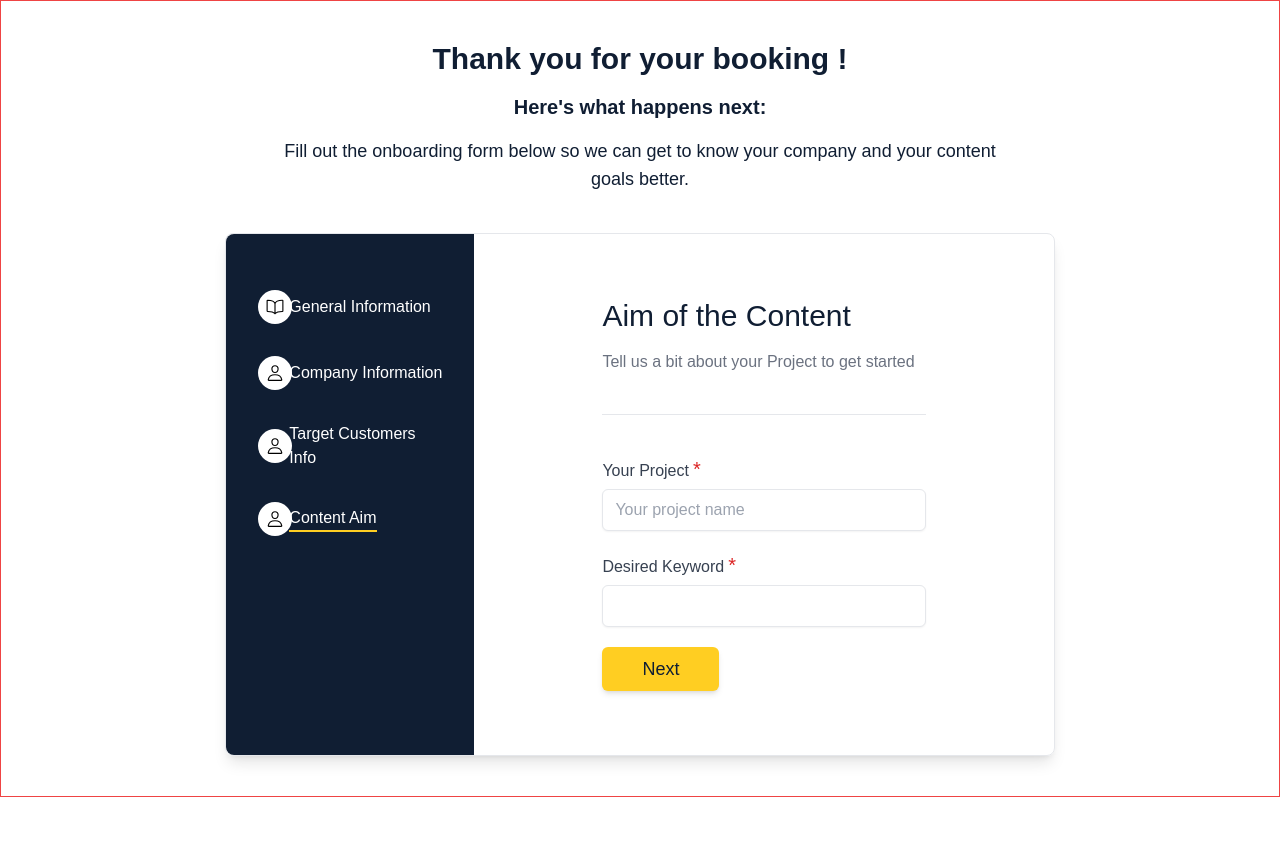
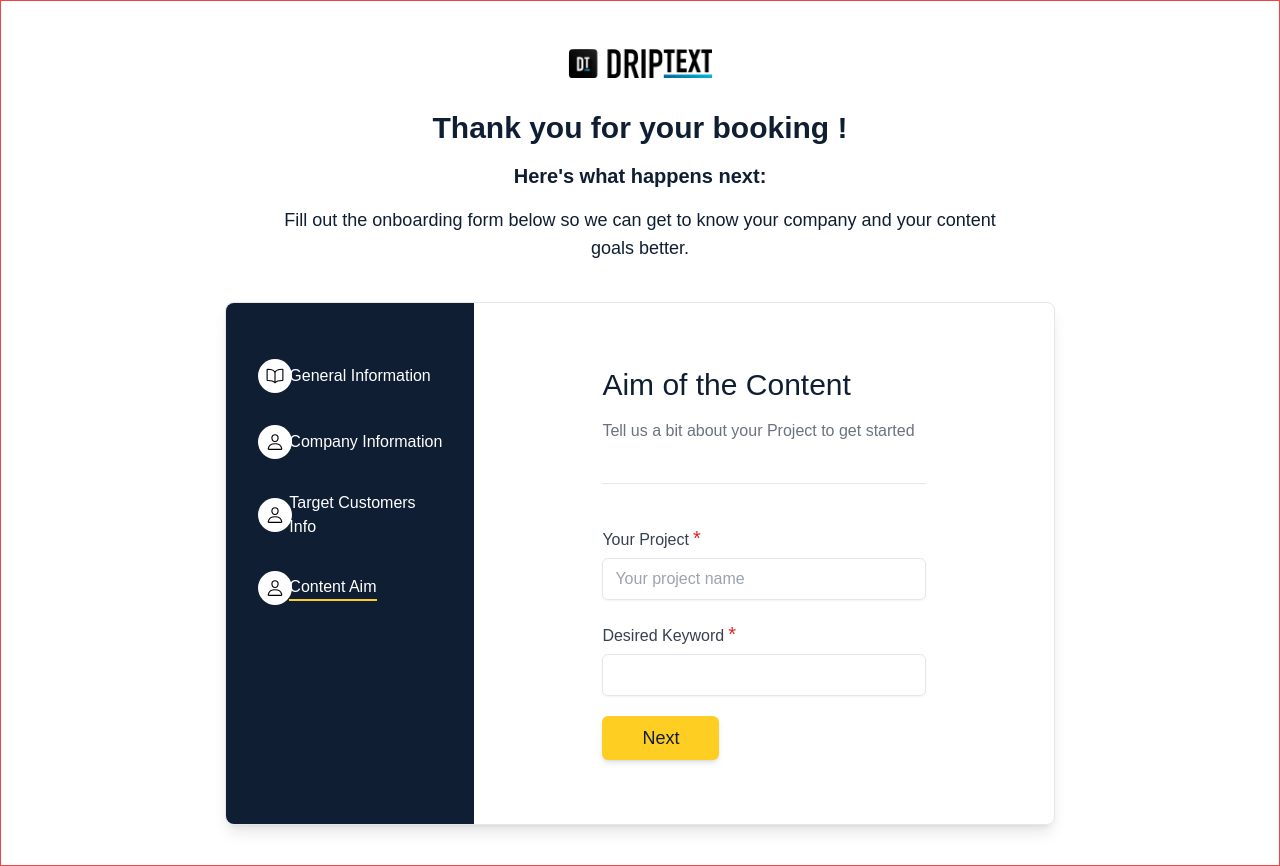
Before and after one commit to maria-anwar/driptext-app, a React (Vite) app: page /onboarding/form/content-info in a window 1280 px wide. Before the commit the page ends 800 px from the top, so only its background shows below. Built offline with nearby package versions, Linux system fonts and the light colour scheme.

Commit message:
logo link added in forms

```diff
--- a/src/layouts/HomeLayout.jsx
+++ b/src/layouts/HomeLayout.jsx
@@ -12,6 +12,7 @@ import FAQs from "../components/home/question/FAQs";
 import TrafficCommponent from "../components/home/TrafficChallange/TraficChallange"
 import AboutUs from "../components/home/AboutUs/AboutUs";
 import OrderComponent from "../components/home/OrderNow/OrderNow"
+
 const HomeLayout = () => {
   return (
 
--- a/src/layouts/OnboardingLayout.jsx
+++ b/src/layouts/OnboardingLayout.jsx
@@ -1,9 +1,13 @@
 import React from 'react'
-import { Outlet } from "react-router-dom";
+import { Outlet, Link} from "react-router-dom";
+import Logo from "../assets/homeimages/driptext.png";
 
 const OnboardingLayout = () => {
   return (
     <div className="border border-red-500 px-4 sm:px-6 md-px-10 lg:px-14 xl:px-20 2xl:px-56 py-10">
+       <Link to='/' className="w-full flex items-center justify-center py-2 pb-5 sm:pb-7 md:pb-8">
+           <img src={Logo} alt='driptext' className=" w-20 xs:w-24 md:w-28 xl:w-32 3xl:w-36 4xl:w-40" />
+        </Link>
     <div className="w-full flex d-flex flex-col gap-10">
       <div className="flex flex-col gap-4 px-4 xs:px-6 md:px-9">
         <h1 className="text-dark-blue text-2xl md:text-3xl font-bold text-center md:px-8">
--- a/src/layouts/RegisterFormLayout.jsx
+++ b/src/layouts/RegisterFormLayout.jsx
@@ -1,5 +1,5 @@
 import React from 'react'
-import { Outlet } from "react-router-dom";
+import { Outlet} from "react-router-dom";
 import { IoPersonOutline, IoBookSharp, IoBookOutline } from "react-icons/io5";
 const RegisterFormLayout = () => {
   return (
--- a/src/layouts/RegistrationLayout.jsx
+++ b/src/layouts/RegistrationLayout.jsx
@@ -1,14 +1,16 @@
 import React from "react";
-import { Outlet } from "react-router-dom";
-// import { GroupField } from "../../components/forms/mobile/GroupField";
- import RegistrationForm from "../components/forms/mobile/RegistrationForm";
-//  import RegisterForms from "../../components/forms/RegisterForms";
+import Logo from "../assets/homeimages/driptext.png";
+import { Outlet, Link } from "react-router-dom";
+import RegistrationForm from "../components/forms/mobile/RegistrationForm";
 
 
 const Registration = () => {
   return (
     <>
       <div className="px-4 sm:px-6 md-px-10 lg:px-14 xl:px-20 2xl:px-56 py-10">
+        <Link to='/' className="w-full flex items-center justify-center py-2 pb-5 sm:pb-7 md:pb-8">
+           <img src={Logo} alt='driptext' className=" w-20 xs:w-24 md:w-28 xl:w-32 3xl:w-36 4xl:w-40" />
+        </Link>
         <div className="w-full flex d-flex flex-col gap-10">
           <div className="flex flex-col gap-4 px-4 xs:px-6 md:px-9">
             <h1 className="text-dark-blue text-2xl md:text-3xl font-bold text-center md:px-8">
```
